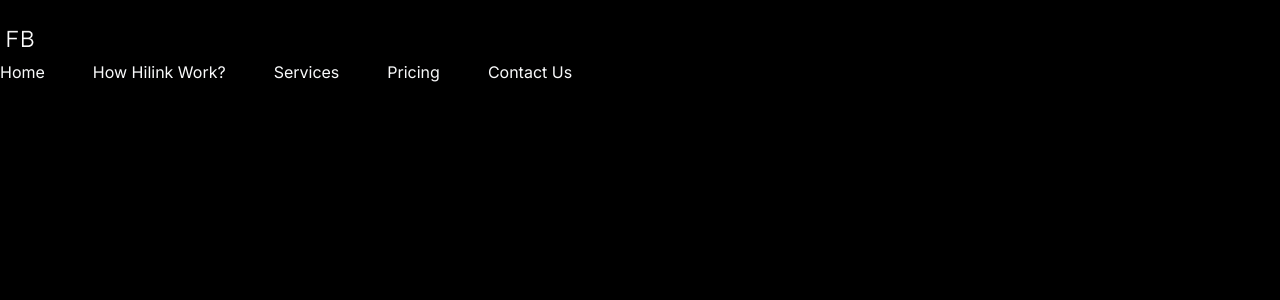
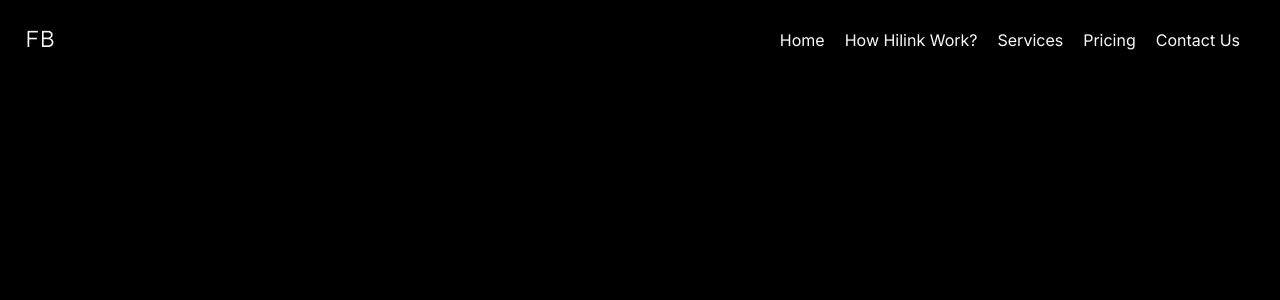
Before and after one commit to fbtri/deptest3, a Next.js app: page / in a window 1280 px wide. Shown: the top 300 px of the page. Built offline with nearby package versions, Linux system fonts and the light colour scheme.

Commit message:
Your commit message

```diff
--- a/app/Components/Navbar.tsx
+++ b/app/Components/Navbar.tsx
@@ -8,26 +8,21 @@ const Navbar = () => {
   return (
     <nav className=" flexBetween max-container padding-containter relative z-30 py-5">
 
-<Link href="/" legacyBehavior>
-<Image src="/Mac App iconW.png" alt="logo" width={40} height={15} />
-</Link>
+<div className="flex justify-between items-center w-full pl-5">
+  <Link href="/" legacyBehavior>
+    <Image src="/Mac App iconW.png" alt="logo" width={40} height={15} />
+  </Link>
 
-
-<ul className="hidden h-full gap-12 lg:flex">
-    {NAV_LINKS.map((link) => (
-      <Link href={link.href} key={link.key} className="recular-12 text-gray-50 flexCenter cursor-pointer pb-1.5 transition-all hover:font-bold">
+  <ul className="flex pr-5">
+  {NAV_LINKS.map((link) => (
+    <li key={link.key}>
+      <Link href={link.href} className="regular-12 text-gray-50 cursor-pointer transition-all hover:font-bold" style={{ marginRight: '20px' }}>
         {link.label}
       </Link>
-    ))}
+    </li>
+  ))}
 </ul>
 
-<div className="lg:flexCenter hidden">
-<Button
-    type="button"
-    title="Login"
-    icon="/Mac App IconW.png"
-    variant="btn_dark_green"
-  />
 </div>
 
     </nav>
```
